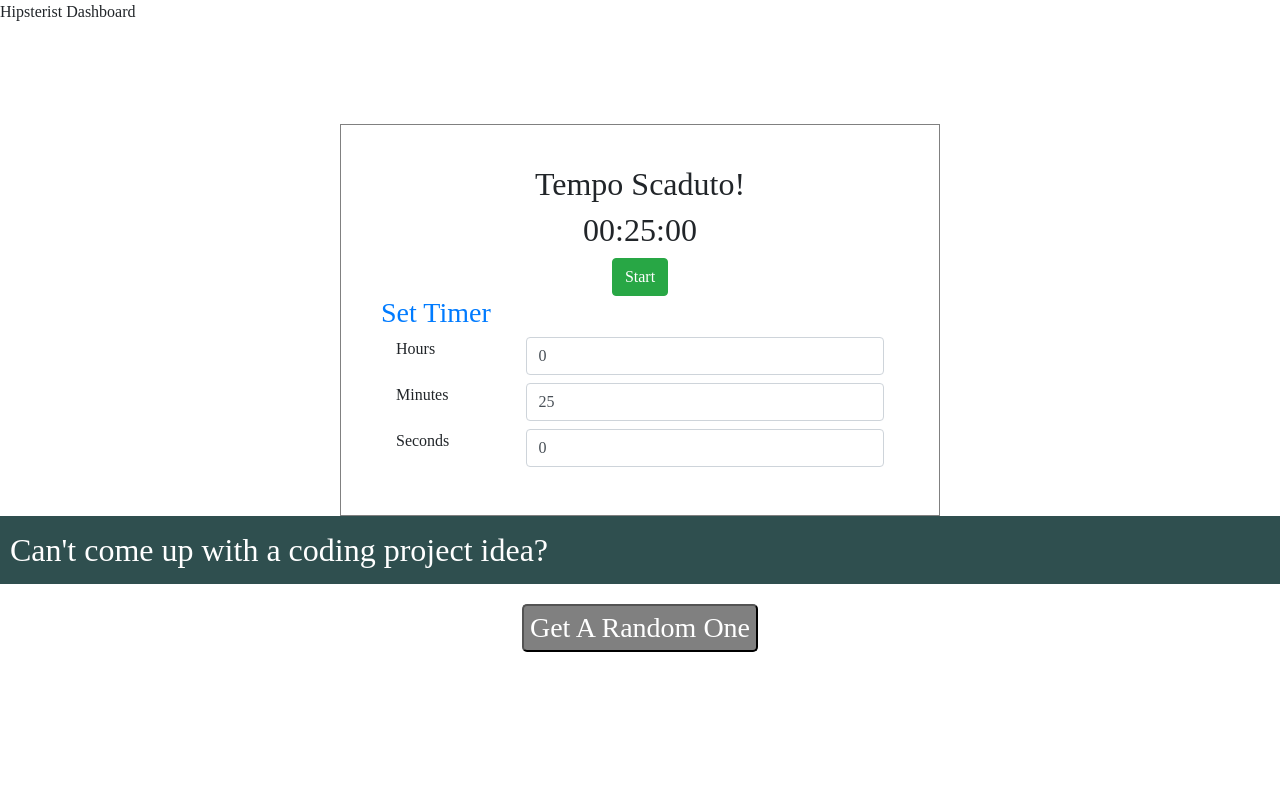
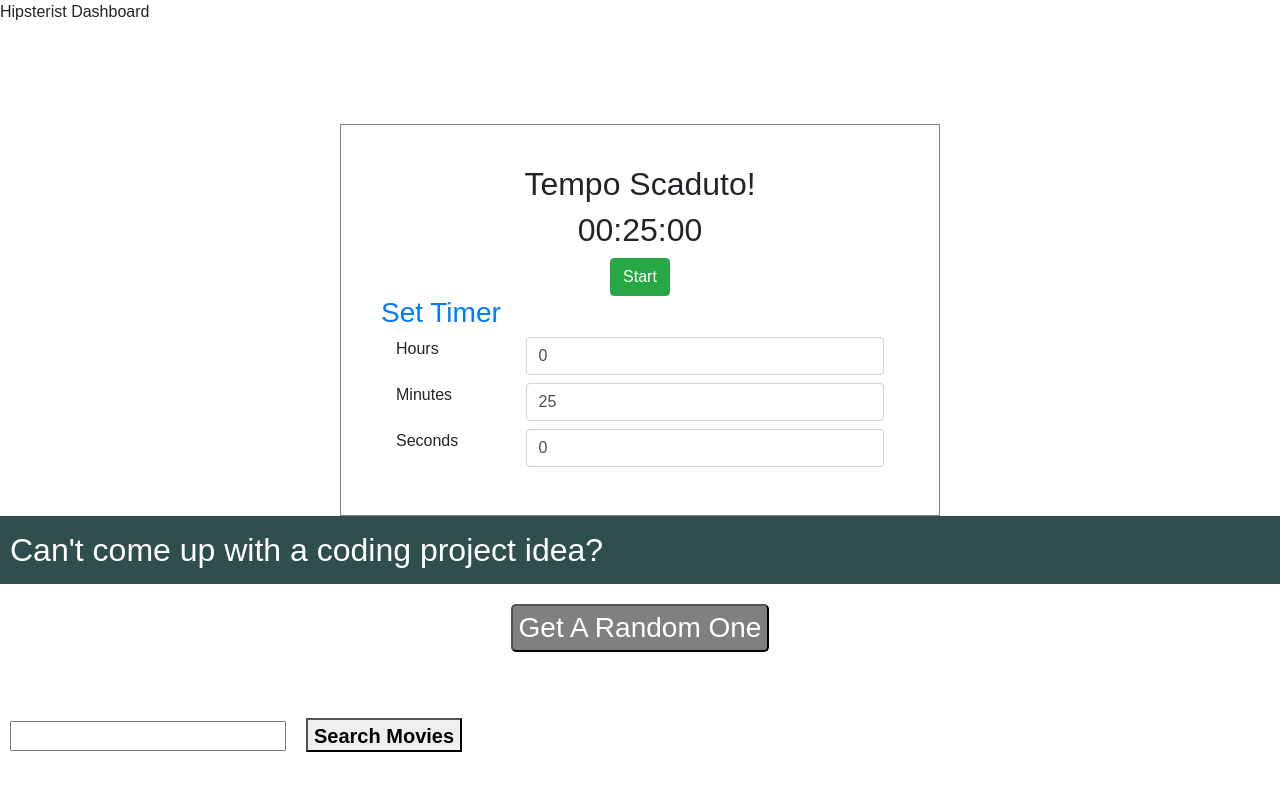
Before and after one commit to lisadean/hipsterist-dashboard, a React (Create React App) app: page / in a window 1280 px wide. Shown: the top 790 px of the page. Built offline with nearby package versions, Linux system fonts and the light colour scheme; a web font is replaced by a local one.

Commit message:
movie search engine

```diff
--- a/src/App.js
+++ b/src/App.js
@@ -2,6 +2,7 @@ import React, { Component } from 'react';
 import './App.css';
 import Pomodoro from './Pomodoro/pomodoro';
 import ProjectRandomizer from './ProjectRandomizer';
+import MovieDashboard from './MovieDashboard';
 
 
 class App extends Component {
@@ -16,6 +17,10 @@ class App extends Component {
         <div className="project-randomizer-container">
           <ProjectRandomizer />
         </div>
+
+        <div>
+        <MovieDashboard />
+        </div>
       </div>
     );
   }
--- /dev/null
+++ b/src/MovieDashboard.css
@@ -0,0 +1,57 @@
+body {
+    margin: 0;
+    padding: 0;
+    font-family: sans-serif;
+  }
+
+   .movie{
+    margin-top: 10px;
+    margin-bottom:10px;
+    border:10px solid black;
+    margin-right: 150px;
+    margin-left: 10px;
+  }
+
+  .container-image{
+    height: 420px;
+    margin-bottom:10px;
+  }
+
+  .image{
+    height: 100%;
+
+  }
+
+  .name{
+    word-wrap: break-word;
+    height: 100px;
+
+  }
+
+  .input-class{
+    height: 30px;
+    margin-bottom:10px;
+  }
+
+  .outer-div{
+    width:600px;
+    height:600px;
+  }
+
+  .input-class, .button-class{
+    margin-top: 10px;
+    margin-right: 10px;
+    font-weight: bold;
+    font-size: 20px;
+    margin-left:10px;
+  }
+
+  .button-class{
+    height: 34px;
+  }
+
+  .parent{
+    display: flex;
+    flex-direction: row;
+    flex-wrap: wrap;
+  }
--- /dev/null
+++ b/src/MovieDashboard.js
@@ -0,0 +1,70 @@
+import React, { Component } from 'react';
+import { Fetch } from 'react-request';
+import './MovieDashboard.css';
+
+
+
+class MovieDashboard extends Component {
+    constructor(props){
+        super(props);
+        this.state={
+          movies:[],
+          query:''
+        }
+      }
+
+  searchMovies =()=>{
+     fetch(`http://www.omdbapi.com/?s=${this.state.query}&apikey=bd23d0c5`)
+        .then(movies=>{
+           return  movies.json();
+        })
+        .then(movies=>{
+            this.setState({
+                movies: movies.Search
+            })
+
+        })
+
+  }
+
+
+  handleQueryInput=(event)=>{
+      this.setState({
+          query: event.target.value
+
+          })
+  }
+  render() {
+
+    return (
+        <div >
+           <input className="input-class"type='text'
+                value={this.state.query}
+                onChange={
+                    this.handleQueryInput
+                }
+            />
+            <button className="button-class" onClick={this.searchMovies}>
+                Search Movies</button>
+             <div className="parent">
+        {
+            this.state.movies.map((movie ,i)=>
+
+            <div className="outer-div">
+                <div className="movie" key={i}>
+                    <h2 className="name">{movie.Title}</h2>
+                    <div class="container-image">
+                    <img className= "image"src={movie.Poster}/>
+                    </div>
+                </div>
+            </div>
+            )
+        }
+        </div>
+        </div>
+
+    );
+  }
+}
+
+export default MovieDashboard;
```
